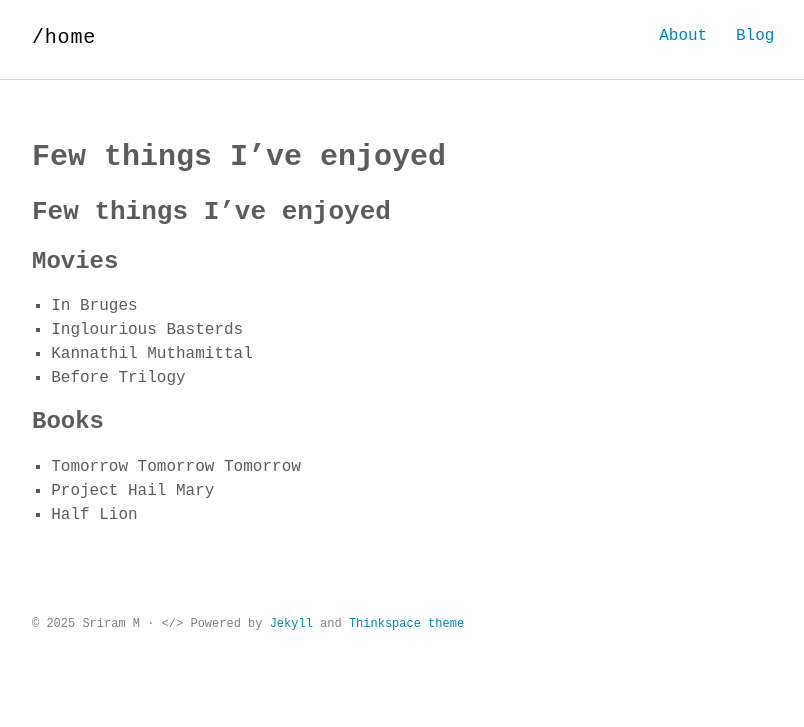
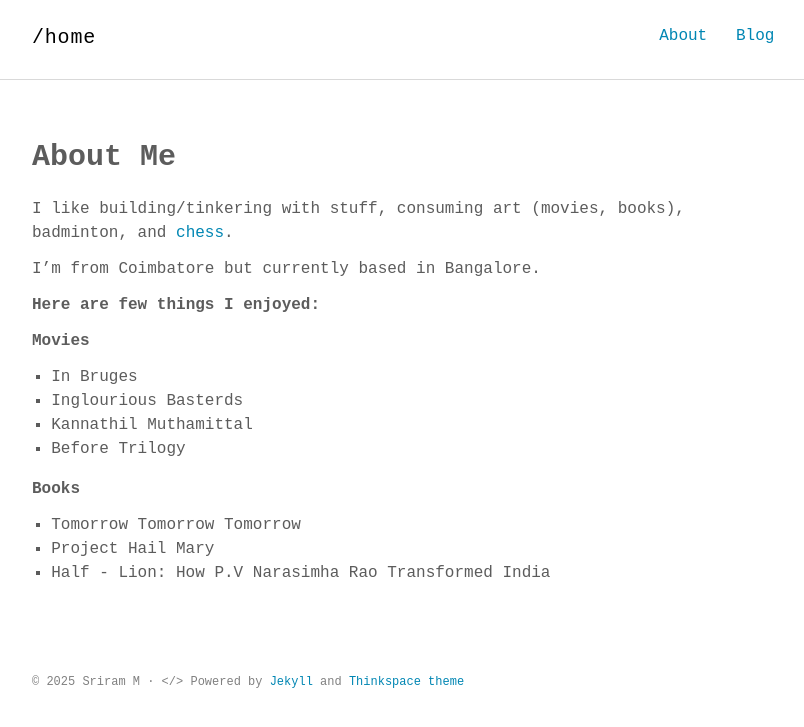
Before and after one commit to sriram13m/sriram13m.github.io, a Jekyll site: the page built from about.md, in a window 1280 px wide. Shown: the top 727 px of the page, without its empty margins (232-1036 px from the left). Built offline with Jekyll 4.4.1, drawn with Linux system fonts in a browser that asks for light colours; some web fonts are replaced; our own code applies the rules of GitHub Pages for plain Markdown files.

Commit message:
Add about.md
Update about.md

```diff
--- a/about.md
+++ b/about.md
@@ -1,17 +1,22 @@
 ---
 layout: page
+title: "About Me"
 permalink: /about/
 ---
 
-## Few things I've enjoyed
+I like building/tinkering with stuff, consuming art (movies, books), badminton, and [chess](https://lichess.org/@/zfevenz).
 
-### Movies
+I'm from Coimbatore but currently based in Bangalore.
+
+**Here are few things I enjoyed:**
+
+**Movies**
 - In Bruges
 - Inglourious Basterds
 - Kannathil Muthamittal
 - Before Trilogy
 
-### Books
+**Books**
 - Tomorrow Tomorrow Tomorrow
 - Project Hail Mary
-- Half Lion
+- Half - Lion: How P.V Narasimha Rao Transformed India
```
